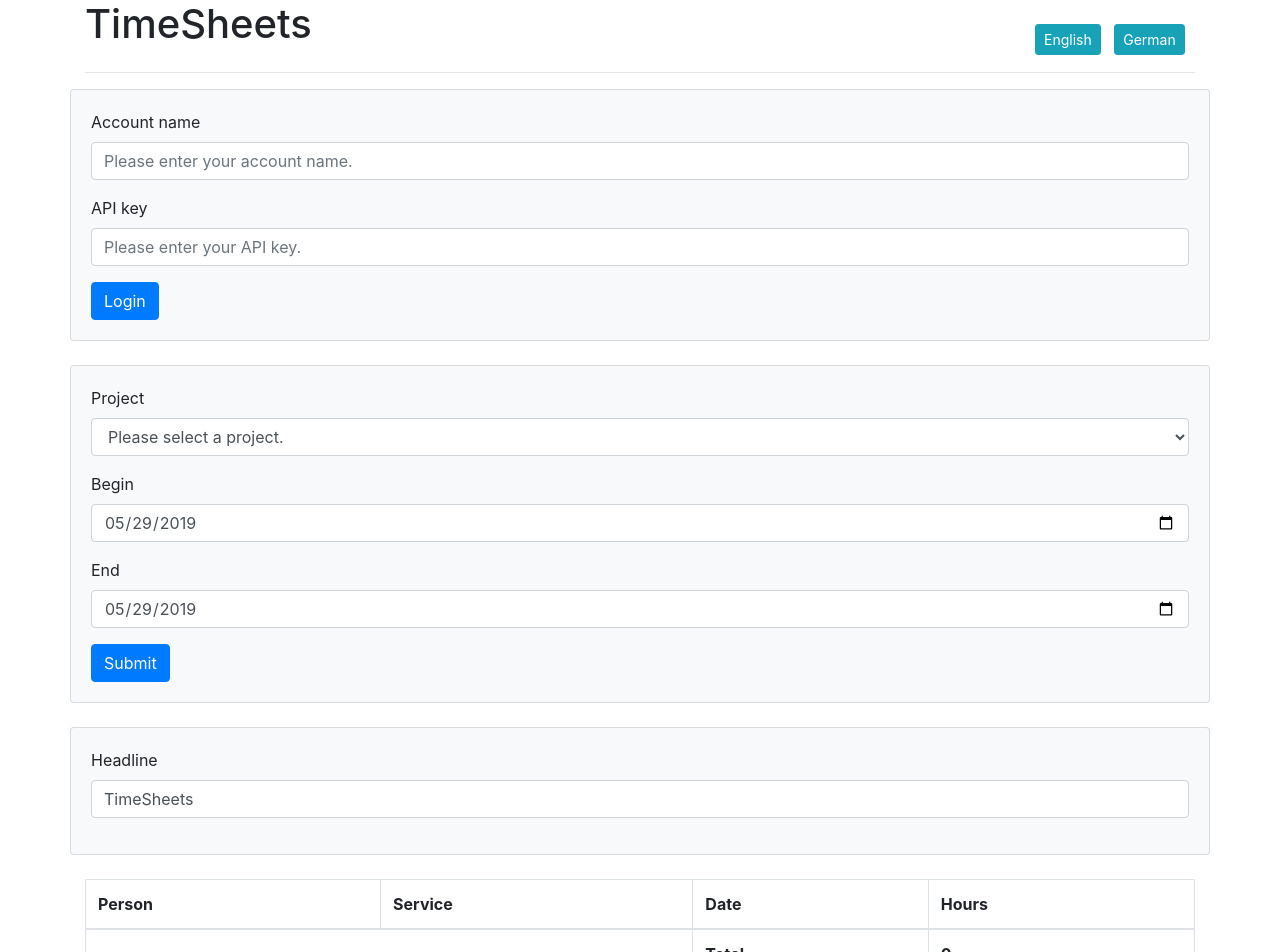
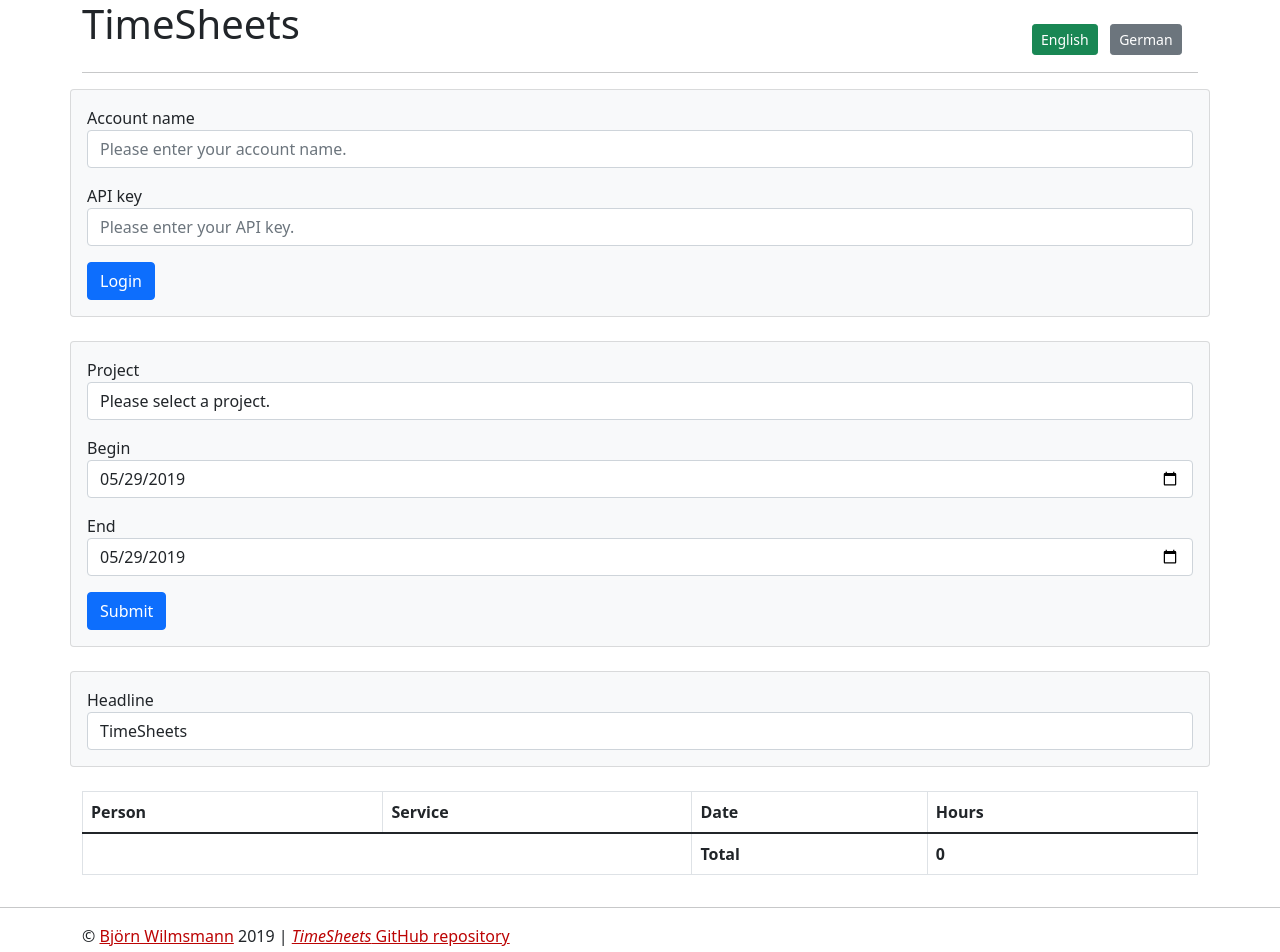
Before and after one commit to BjoernKW/TimeSheets3, an Angular app: page / in a window 1280 px wide. Shown: the top 952 px of the page. Built offline with nearby package versions, Linux system fonts and the light colour scheme.

Commit message:
Node package updates and UI improvements

```diff
--- a/src/app/home/home.component.html
+++ b/src/app/home/home.component.html
@@ -7,16 +7,31 @@
       </div>
       <div class="col-lg-2 do-not-print">
         <br>
-        <button (click)="storage['language'] = 'en'" class="btn btn-info btn-sm">English</button>
+        <button
+          (click)="storage['language'] = 'en'"
+          [ngClass]="{
+            'btn-success': storage['language'] === 'en',
+            'btn-secondary': storage['language'] !== 'en'
+          }"
+          class="btn btn-sm">English</button>
         &nbsp;
-        <button (click)="storage['language'] = 'de'" class="btn btn-info btn-sm">German</button>
+        <button
+          (click)="storage['language'] = 'de'"
+          [ngClass]="{
+            'btn-success': storage['language'] === 'de',
+            'btn-secondary': storage['language'] !== 'de'
+          }"
+          class="btn btn-sm">German</button>
       </div>
     </div>
     <hr>
     <div class="row do-not-print">
       <div class="col-lg-12 card card-body bg-light">
-        <form role="form" (submit)="login()">
-          <div class="form-group">
+        <form
+          role="form"
+          aria-label="Login form"
+          (submit)="login()">
+          <div class="mb-3">
             <label for="accountName">Account name</label>
             <input type="text"
                    class="form-control"
@@ -25,7 +40,7 @@
                    placeholder="Please enter your account name."
                    [(ngModel)]="storage['accountName']">
           </div>
-          <div class="form-group">
+          <div class="mb-3">
             <label for="apiKey">API key</label>
             <input type="text"
                    class="form-control"
@@ -44,8 +59,11 @@
 <div class="container">
   <div class="row do-not-print">
     <div class="col-lg-12 card card-body bg-light">
-      <form role="form" (submit)="displayTimes()">
-        <div class="form-group">
+      <form
+        role="form"
+        aria-label="Project form"
+        (submit)="displayTimes()">
+        <div class="mb-3">
           <label for="project">Project</label>
           <select id="project"
                   name="project"
@@ -55,7 +73,7 @@
             <option *ngFor="let project of projects" value="{{ project.key }}">{{ project.value }}</option>
           </select>
         </div>
-        <div class="form-group">
+        <div class="mb-3">
           <label for="startDate">Begin</label>
           <input type="date"
                  id="startDate"
@@ -63,7 +81,7 @@
                  class="form-control"
                  [(ngModel)]="storage['startDate']">
         </div>
-        <div class="form-group">
+        <div class="mb-3">
           <label for="endDate">End</label>
           <input type="date"
                  id="endDate"
@@ -78,7 +96,9 @@
   <br>
   <div class="row do-not-print">
     <div class="col-lg-12 card card-body bg-light">
-      <form role="form">
+      <form
+        role="form"
+        aria-label="Headline form">
         <div class="form-group">
           <label for="headline">Headline</label>
           <input type="text"
@@ -93,18 +113,20 @@
   <br>
   <div class="row">
     <div class="col-lg-12">
-      <table class="table table-striped table-bordered table-hover">
+      <table
+        class="table table-striped table-bordered table-hover"
+        aria-label="Time sheet entries">
         <thead>
         <tr *ngIf="storage['language'] === 'en'">
-          <th>Person</th>
-          <th>Service</th>
-          <th>Date</th>
-          <th>Hours</th>
+          <th scope="col">Person</th>
+          <th scope="col">Service</th>
+          <th scope="col">Date</th>
+          <th scope="col">Hours</th>
         <tr *ngIf="storage['language'] === 'de'">
-          <th>Person</th>
-          <th>Leistung</th>
-          <th>Datum</th>
-          <th>Stunden</th>
+          <th scope="col">Person</th>
+          <th scope="col">Leistung</th>
+          <th scope="col">Datum</th>
+          <th scope="col">Stunden</th>
         </tr>
         </thead>
         <tfoot>
--- a/src/styles.scss
+++ b/src/styles.scss
@@ -1 +1,5 @@
 /* You can add global styles to this file, and also import other style files */
+
+a {
+  color: #bc0404;
+}
```
Also changed, not shown: package.json (+18 -18 lines), 1 other file (tests, documents, lock files or other folders).
